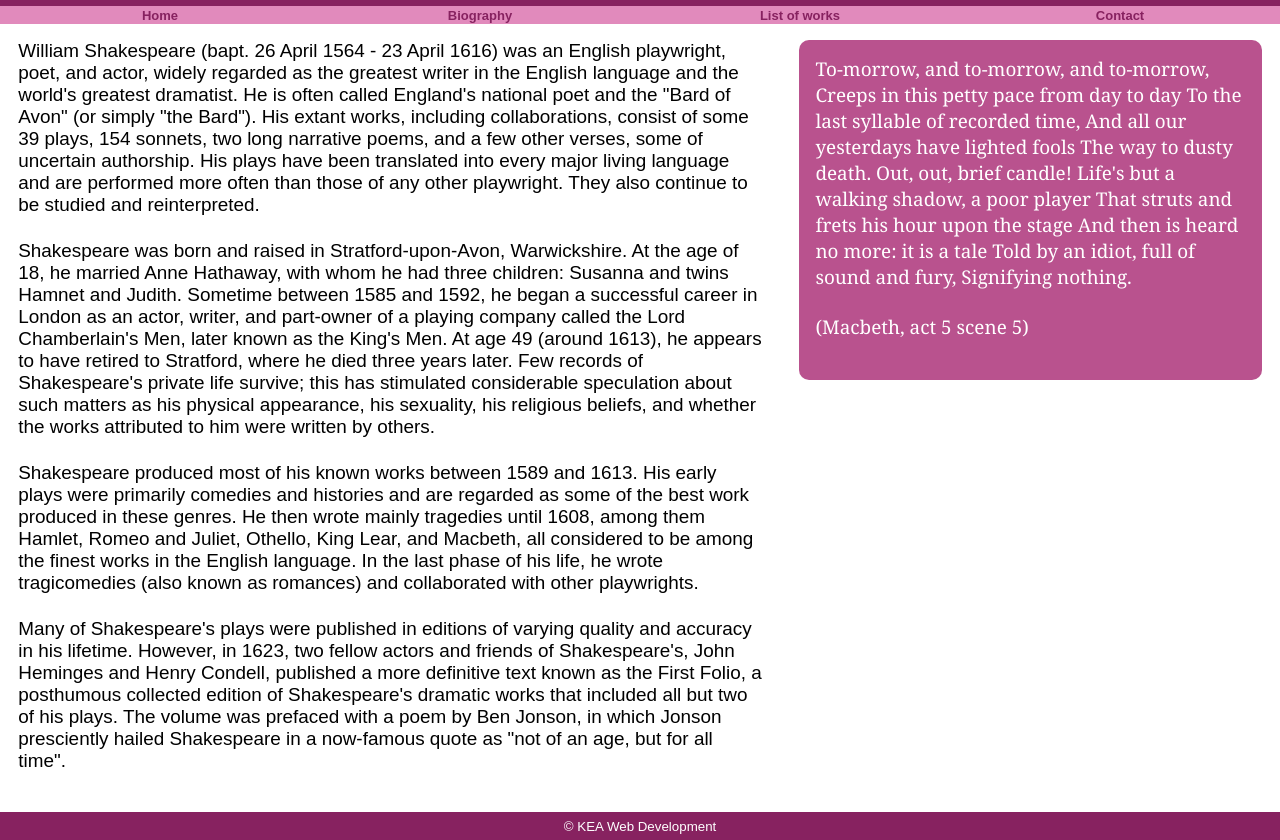
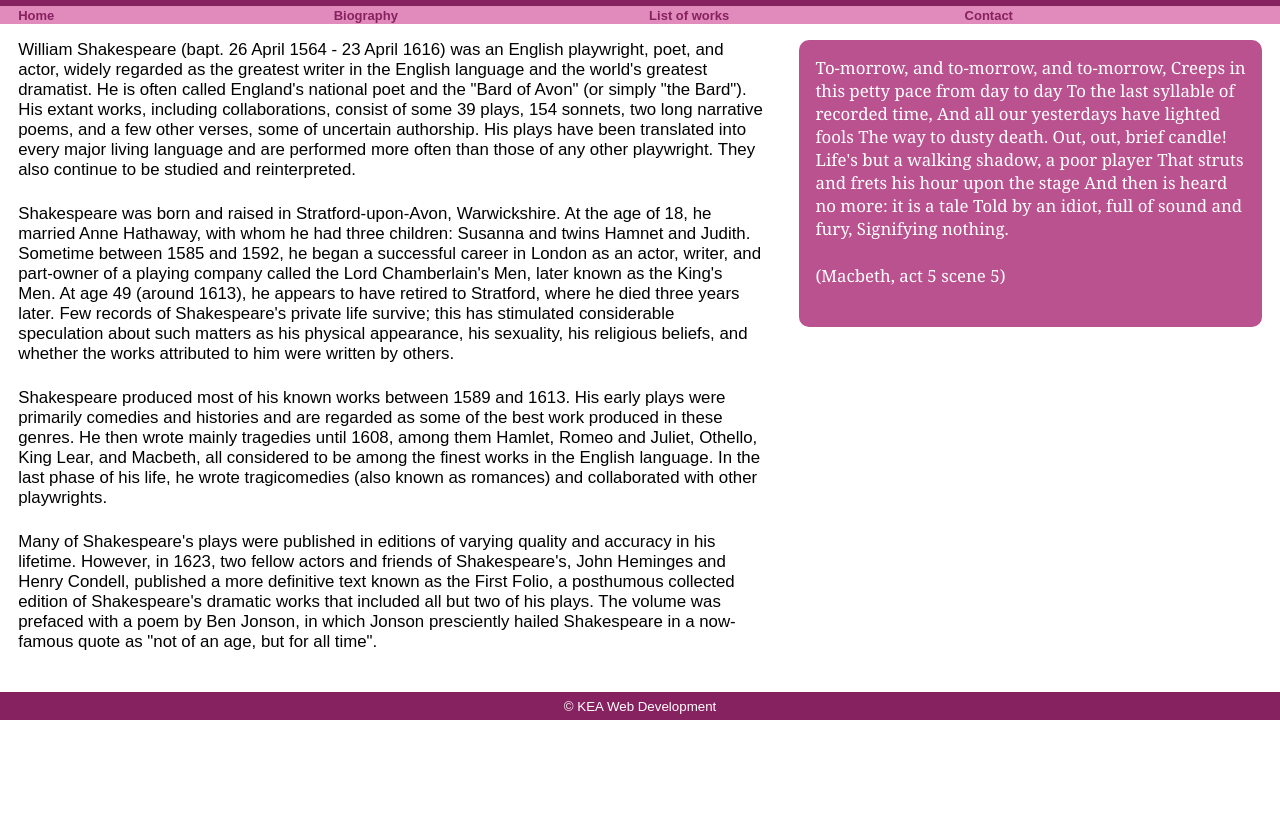
Before and after one commit to rachelhdvo0727/css-william-shakespeare, a plain HTML site: page flex-box-only/index.html in a window 1280 px wide. Shown: the part 49-889 px from the top of the page. After the commit the page ends 800 px from the top, so only its background shows below. Drawn offline with Linux system fonts and the light colour scheme.

Commit message:
done number 3

```diff
--- a/css-media-queries/media-queries.css
+++ b/css-media-queries/media-queries.css
@@ -14,13 +14,13 @@
 }
 
 @media (min-width: 949px) {
-  #menu-list > li {
+  ul#menu-list > li {
     width: 13%;
+    float: left;
   }
 
   ul#menu-list {
     text-align: left;
-    padding: 2px var(--spaces-left-right);
   }
 
   section#contents::after {
@@ -33,11 +33,11 @@
     float: left;
   }
 
-  #ws-general {
+  article#ws-general {
     width: 54%;
   }
 
-  #ws-macbeth {
+  article#ws-macbeth {
     width: 39%;
   }
 }
--- a/flex-box-only/flex-box.css
+++ b/flex-box-only/flex-box.css
@@ -1,26 +1,33 @@
 @import "../includes/styles.css";
 
-#menu-list,
-#contents {
+ul#menu-list,
+section#contents {
   display: flex;
   flex-flow: row wrap;
 }
 
-#menu-list > li {
+ul#menu-list > li {
+  /* min-width: 7vw; */
   flex-grow: 1;
-  flex-basis: 300px;
+  flex-basis: min(100%, 300px);
+  /* flex-basis: 300px; */
 }
 
-#contents {
+section#contents {
   justify-content: space-around;
+  flex-flow: row wrap;
+}
+
+article#ws-general,
+article#ws-macbeth {
+  max-width: 100%;
 }
 
 article#ws-general {
   flex: 2 0 50%;
-  max-width: 100%;
 }
+
 article#ws-macbeth {
   height: 100%;
   flex: 1 0 410px;
-  max-width: 100%;
 }
--- /dev/null
+++ b/grid/grid.css
@@ -0,0 +1,29 @@
+@import "../includes/styles.css";
+
+ul#menu-list,
+section#contents {
+  display: grid;
+}
+
+ul#menu-list {
+  --grid-min-size: 20rem;
+  grid-template-columns: repeat(
+    auto-fill /* auto layout items*/,
+    /* minmax clamps sizes */
+      /* 1fr is grid items' max-width --> x% of the remainning available space per item */
+      minmax(var(--grid-min-size), 1fr)
+  );
+}
+
+@media (min-width: 949px) {
+  ul#menu-list {
+    text-align: left;
+    --grid-min-size: 10rem;
+  }
+  section#contents {
+    grid-template-columns: 3fr 2fr;
+  }
+  article#ws-macbeth {
+    height: max-content;
+  }
+}
--- a/includes/body.css
+++ b/includes/body.css
@@ -3,13 +3,13 @@ article {
   margin: 1rem var(--spaces-left-right);
 }
 
-#ws-macbeth {
+article#ws-macbeth {
   border-radius: 10px;
   background-color: var(--third-pink);
   padding: 1rem;
 }
 
-#ws-macbeth > p {
+article#ws-macbeth > p {
   font-family: var(--serif);
   color: white;
 }
--- a/includes/standard.css
+++ b/includes/standard.css
@@ -11,7 +11,7 @@
   --third-pink: #b9528e;
   --sans-serif: Arial, Helvetica, sans-serif;
   --serif: Georgia, "Times New Roman", Times, serif;
-  --font-size-base: calc(12.5px + 0.5vw);
+  --font-size-base: calc(13px + 0.3vw);
   --spaces-left-right: calc(0.5rem + 0.8vw);
 }
 
@@ -34,6 +34,7 @@ small {
 h1 {
   font-family: var(--serif);
   font-size: 1.8rem;
+  padding-left: var(--spaces-left-right);
 }
 
 header,
@@ -46,16 +47,19 @@ nav {
 }
 
 /* MEDIA QUERIES */
-@media (min-width: 699px) {
-  #menu-list > li {
+@media (min-width: 599px) {
+  ul#menu-list > li {
     border-right: solid var(--primary) 0.5px;
     border-left: solid var(--primary) 0.5px;
   }
 }
 
 @media (min-width: 949px) {
-  #menu-list > li {
+  ul#menu-list {
+    margin-left: var(--spaces-left-right);
+  }
+  ul#menu-list > li {
+    text-align: left;
     border: unset;
-    float: left;
   }
 }
--- a/includes/top.css
+++ b/includes/top.css
@@ -9,7 +9,7 @@ ul#menu-list {
   text-align: center;
 }
 
-#menu-list > li {
+ul#menu-list > li {
   color: var(--primary);
   border-bottom: solid var(--primary) 0.5px;
 }
```
Also changed, not shown: grid/index.html (added, +85 -0 lines).
